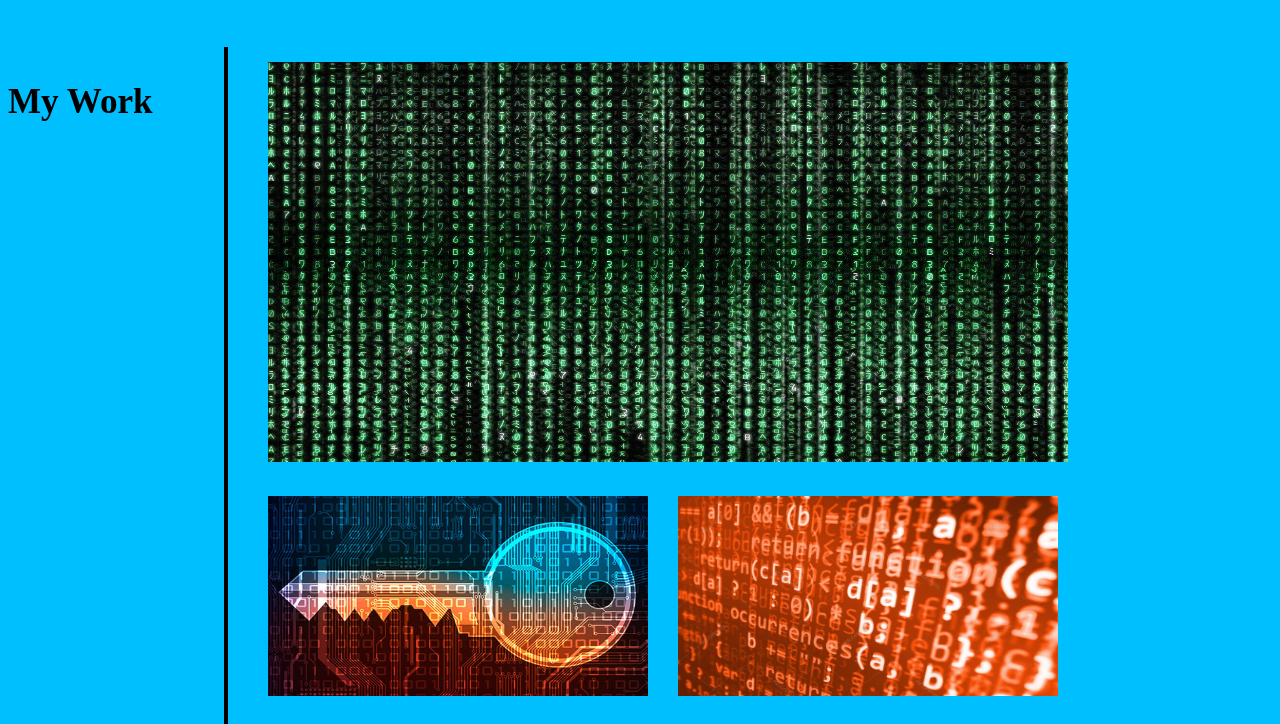
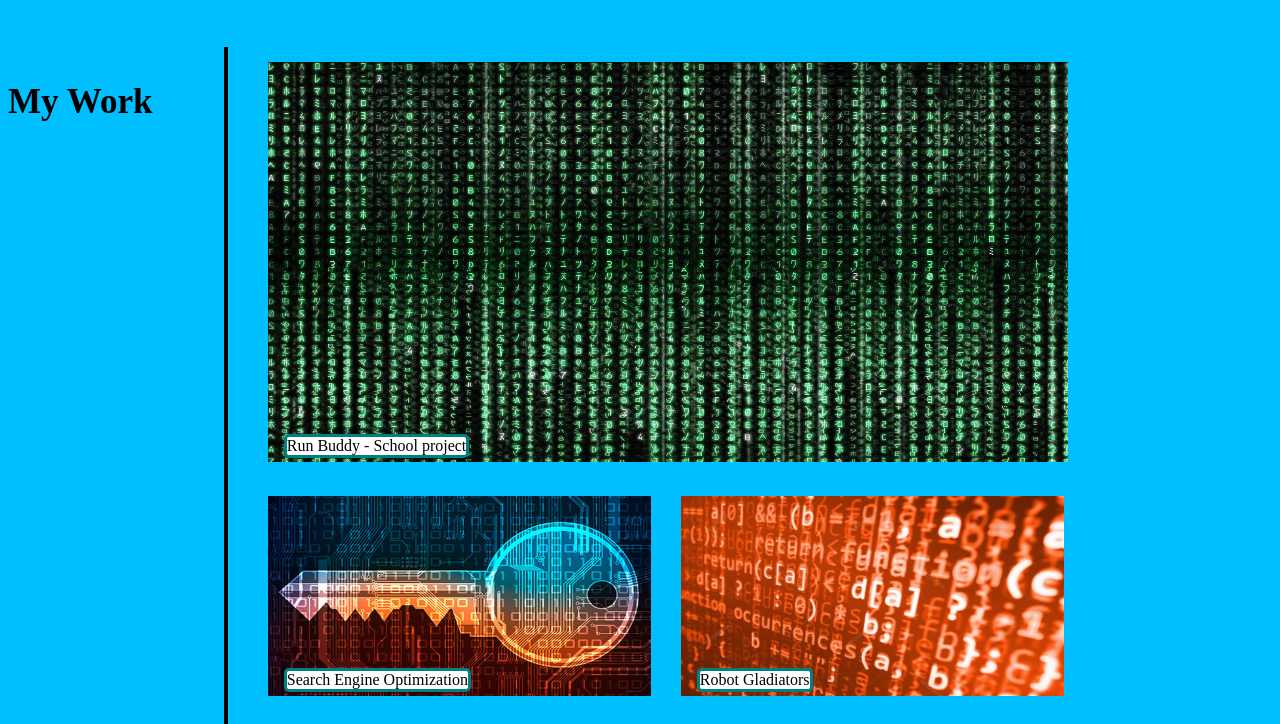
Before and after one commit to BMArsenault/getting_to_know_brian, a plain HTML site: page index.html in a window 1280 px wide. Shown: the part 736-1460 px from the top of the page. Drawn offline with Linux system fonts and the light colour scheme.

Commit message:
add text over images

```diff
--- a/assets/css/style.css
+++ b/assets/css/style.css
@@ -88,6 +88,21 @@
     margin: 15px;
 }
 
+.container {
+    position: relative;
+    text-align: center;
+    color: black;
+  }
+
+  .bottom-left {
+    position: absolute;
+    bottom: 8px;
+    left: 16px;
+    background-color: white;
+    border: 3px solid teal;
+    border-radius: 5px;
+  }
+
 .reach-me {
     padding-top: 10px;
     padding-bottom: 5px;
--- a/index.html
+++ b/index.html
@@ -47,14 +47,23 @@
                     <h3> My  Work</h3>
                 </div>
                 <div class="project-style">
-                    <div class="projects">
-                        <img src="./assets/images/coding-green.jpg" alt="Coding screen in green color" width="800px" height="400px">
+                    <div class="projects container">
+                        <a href="https://github.com/BMArsenault/run-buddy">
+                            <img src="./assets/images/coding-green.jpg" alt="Coding screen in green color" width="800px" height="400px">
+                        </a>
+                        <div class="bottom-left">Run Buddy - School project</div>
                     </div>
-                    <div class="projects">
-                        <img src="./assets/images/Key.jpg" alt="Coding with large transparent key" width="380px" height="200px">
+                    <div class="projects container">
+                        <a href="https://github.com/BMArsenault/horiseon_seo">
+                            <img src="./assets/images/Key.jpg" alt="Coding with large transparent key" width="383px" height="200px">
+                        </a>
+                        <div class="bottom-left">Search Engine Optimization</div>
                     </div>
-                    <div class="projects">
-                        <img src="./assets/images/coding-orange.jpg" alt="Coding screen in orange color" width="380px" height="200px">
+                    <div class="projects container">
+                        <a href="https://github.com/BMArsenault/robot-gladiators">
+                            <img src="./assets/images/coding-orange.jpg" alt="Coding screen in orange color" width="383px" height="200px">
+                        </a>
+                        <div class="bottom-left">Robot Gladiators</div>
                     </div>
                 </div>
             </div>
```
